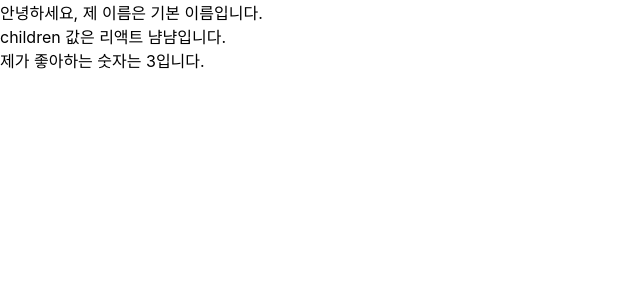
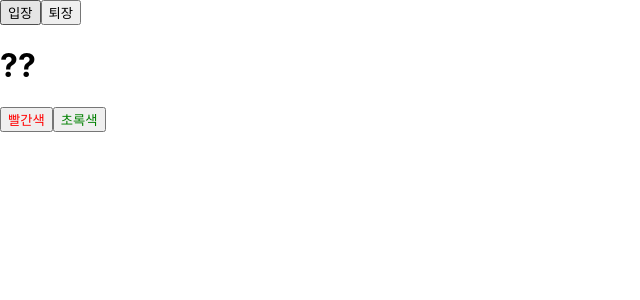
Before and after one commit to ksw0154/my-app, a React (Create React App) app: page / in a window 1280 px wide. Shown: the top 300 px of the page, without its empty margins (0-640 px from the left). Built offline with nearby package versions, Linux system fonts and the light colour scheme.

Commit message:
state 예제

```diff
--- a/src/App.js
+++ b/src/App.js
@@ -1,7 +1,7 @@
-import MyComponent from "./MyComponent";
+import Say from "./Say";
 
 const App = () => {
-  return <MyComponent favoriteNumber={3}>리액트 냠냠</MyComponent>;
+  return <Say />;
 };
 
 export default App;
--- /dev/null
+++ b/src/Say.js
@@ -0,0 +1,24 @@
+import React, { useState } from "react";
+
+const Say = () => {
+  const [message, setMessage] = useState(["??", ""]);
+  const onClickEnter = () => setMessage("안녕하세요!");
+  const onClickLeave = () => setMessage("안녕히 가세요!");
+
+  const [color, setColor] = useState("black");
+  return (
+    <div>
+      <button onClick={onClickEnter}>입장</button>
+      <button onClick={onClickLeave}>퇴장</button>
+      <h1 style={{ color }}>{message}</h1>
+      <button style={{ color: "red" }} onClick={() => setColor("red")}>
+        빨간색
+      </button>
+      <button style={{ color: "green" }} onClick={() => setColor("green")}>
+        초록색
+      </button>
+    </div>
+  );
+};
+
+export default Say;
```
Also changed, not shown: src/Counter.js (added, +42 -0 lines).
